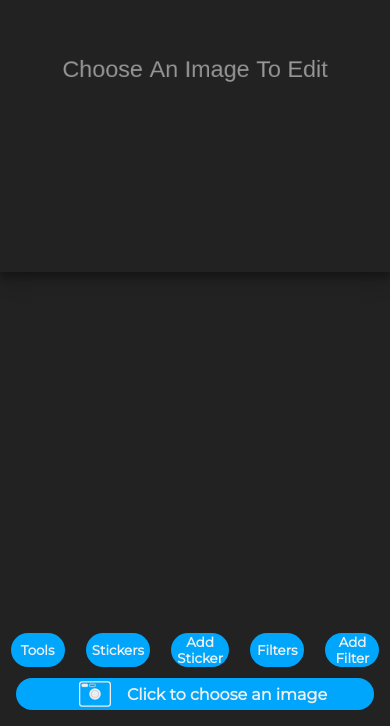
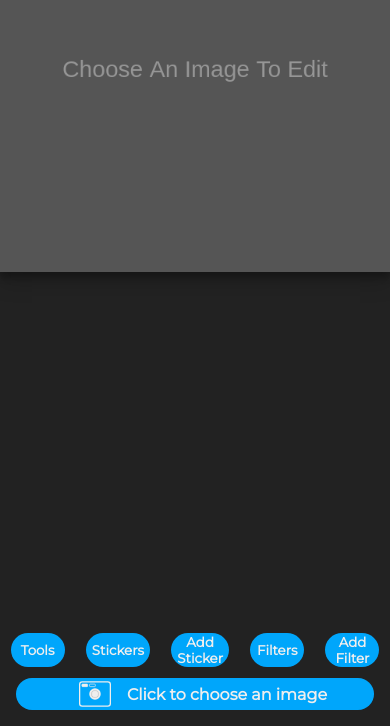
Before and after one commit to jh1992jh/filtermatic, a React (Create React App) app: page / in a window 390 px wide. Shown: the part 118-844 px from the top of the page. Built offline with nearby package versions, Linux system fonts and the light colour scheme.

Commit message:
Pushing changes to test on mobile

```diff
--- a/src/App.js
+++ b/src/App.js
@@ -22,6 +22,8 @@ state = {
   canvasYbounding: null,
   canvasRightBounding: null,
   canvasBottomBounding: null,
+  mobileWindowHeight: null,
+  mobileWindowWidth: null,
   uploadedImage: null,
   orientationNumber: 0,
   originalPhoto: null,
@@ -38,8 +40,6 @@ state = {
   let canvasRightBounding = canvas.getBoundingClientRect().right;
   let canvasBottomBounding = canvas.getBoundingClientRect().bottom;
 
-  this.setState({mouseX: canvasXbounding + (canvas.width / 2), mouseY: canvasYbounding + (canvas.height / 2), canvasXbounding: canvasXbounding, canvasYbounding: canvasYbounding, canvasRightBounding: canvasRightBounding, canvasBottomBounding: canvasBottomBounding})
-
    const { mobile } = this.state;
 
 
@@ -49,10 +49,12 @@ state = {
 
   if(isMobileDevice() === true) {
     console.log('User is on a mobile device, adjusting the canvas size')
-    this.setState({mobile: true});
+    this.setState({mobile: true, mobileWindowHeight: window.innerHeight * 0.8, mobileWindowWidth: window.innerWidth});
     canvas.width = window.innerWidth;
     canvas.height = window.innerHeight * 0.8;
   }
+
+   this.setState({mouseX: canvasXbounding + (canvas.width / 2), mouseY: canvasYbounding + (canvas.height / 2), canvasXbounding: canvasXbounding, canvasYbounding: canvasYbounding, canvasRightBounding: canvasRightBounding, canvasBottomBounding: canvasBottomBounding})
 
   let canvasX = canvas.width / 2;
   let canvasY = canvas.height / 2;
@@ -166,7 +168,7 @@ state = {
   }
 
   render() {
-    const { uploadedImage, paintBrush, showTextForm, top, bottom, middle, mobile, mouseX, mouseY, canvasXbounding, canvasYbounding, canvasRightBounding, canvasBottomBounding } = this.state;
+    const { uploadedImage, paintBrush, showTextForm, top, bottom, middle, mobile, mouseX, mouseY, canvasXbounding, canvasYbounding, canvasRightBounding, canvasBottomBounding, mobileWindowHeight, mobileWindowWidth } = this.state;
     const { addedStickers } = this.props.stickers;
     const canvas = React.createRef()
 
@@ -178,7 +180,7 @@ state = {
           <div className="topPart">
             <StickerContainer secondaryClassname="forDesktop"/>
             <PaintBrush togglePaintMode={this.togglePaintMode} setPaintBrushSettings={this.setPaintBrushSettings} paintBrush={paintBrush}  textSettings={this.textSettings} showTextForm={showTextForm} top={top} bottom={bottom} middle={middle} addText={this.addText} secondaryClassname="forDesktop" />
-          <canvas ref="canvas" id="canvas" width={mobile ? window.innerWidth : 500} height={mobile ? window.innerHeight * 0.8 : 500} onMouseEnter={this.handleMouseMove} onMouseDown={this.props.togglePaintMode}  onMouseUp={this.props.togglePaintMode} /*onMouseMove={this.paint}*/ onMouseMove={this.handleMouseMove} onClick={this.setMouseCordinates}  onTouchEnd={this.props.togglePaintMode} onTouchStart={this.togglePaintMobile} onTouchMove={this.handleTouchPaint} className="canvas"></canvas>
+          <canvas ref="canvas" id="canvas" width={mobile ? mobileWindowWidth : 500} height={mobile ? mobileWindowHeight : 500} onMouseEnter={this.handleMouseMove} onMouseDown={this.props.togglePaintMode}  onMouseUp={this.props.togglePaintMode} /*onMouseMove={this.paint}*/ onMouseMove={this.handleMouseMove} onClick={this.setMouseCordinates}  onTouchEnd={this.props.togglePaintMode} onTouchStart={this.togglePaintMobile} onTouchMove={this.handleTouchPaint} className="canvas"></canvas>
           {addedStickers.length > 0 && addedStickers !== undefined ? addedStickers.map(sticker => (
             <StickerComp sticker={sticker} mouseX={mouseX} mouseY={mouseY} canvasXbounding={canvasXbounding} canvasYbounding={canvasYbounding} canvasRightBounding={canvasRightBounding} canvasBottomBounding={canvasBottomBounding}/>
           )): null }
--- a/src/App.scss
+++ b/src/App.scss
@@ -74,6 +74,7 @@ body {
         top: 0;
         left: 0;
         overflow: hidden;
+        background: #555;
         box-shadow: $mainBoxShadow;
         /*position: absolute;
         left: 2.5em;
--- a/src/actions/canvasActions.js
+++ b/src/actions/canvasActions.js
@@ -22,7 +22,7 @@ export const uploadMainImg = data => dispatch => {
 
     let logoSVG = new Image();
     const mainImg = document.getElementById('mainImg');
-    console.log(mainImg.height)
+
     if(logoSVG.height > 500) {
         logoSVG.height = 500;
     }
@@ -45,7 +45,7 @@ export const uploadMainImg = data => dispatch => {
                 canvas.height = height;
                 if(canvas.height > 500) {
                     canvas.height = 500;
-                    console.log(canvas.height);
+
                 }
                 ctx.drawImage(logoSVG, 0,0, width, height)
               } else if (logoSVG.width > logoSVG.height) {
--- a/src/components/stickerContainer/StickerComp.js
+++ b/src/components/stickerContainer/StickerComp.js
@@ -12,6 +12,8 @@ class StickerComp extends Component {
     dragSticker = (e) => {
         const { sticker, canvasXbounding, canvasYbounding, canvasRightBounding, canvasBottomBounding } = this.props;
         const { dragging } = this.state;
+
+
 
 
         if(dragging) {
@@ -34,7 +36,14 @@ class StickerComp extends Component {
 
         }
 
+
         if(e.touches) {
+            const canvas = document.getElementById("canvas");
+            let canvasXbounding = canvas.getBoundingClientRect().x;
+            let canvasYbounding = canvas.getBoundingClientRect().y;
+            let canvasRightBounding = canvas.getBoundingClientRect().right;
+            let canvasBottomBounding = canvas.getBoundingClientRect().bottom;
+
             if(e.touches[0].clientX - sticker.width < canvasXbounding) {
                 this.setState({cordinatesX: canvasXbounding});
             } else if(e.touches[0].clientX + sticker.width > canvasRightBounding) {
@@ -48,7 +57,7 @@ class StickerComp extends Component {
             else {
                 this.setState({cordinatesX: e.touches[0].clientX - sticker.width / 2, cordinatesY: e.touches[0].clientY - sticker.height / 2});
             }
-            console.log("stickerY: " + (e.touches[0].clientY - sticker.height) + " canvasYbounding: ");
+
         }
 
     }
--- a/src/reducers/canvasReducer.js
+++ b/src/reducers/canvasReducer.js
@@ -12,12 +12,11 @@ const initialState = {
 export default function canvasReducer(state = initialState, action) {
     switch(action.type) {
         case HANDLE_MOUSE_MOVE:
-            console.log(action.payload)
+
             return {
                 ...state
             }
         case SET_CANVAS_REF:
-        console.log(action.payload);
             return {
                 ...state,
                 canvasRef: action.payload,
```
